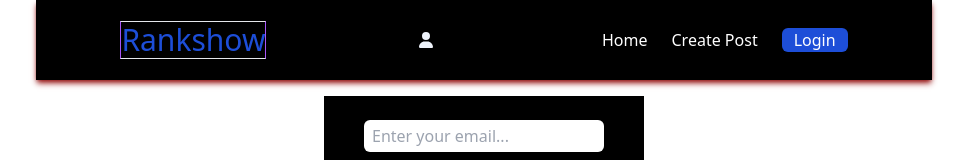
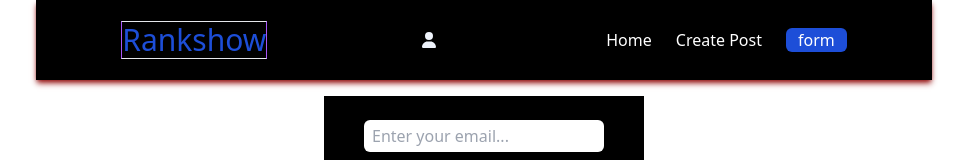
Before and after one commit to Rankshow/blog-app, a React (Vite) app: page /login in a window 1280 px wide. Shown: the top 160 px of the page, without its empty margins (156-1123 px from the left). Built offline with nearby package versions, Linux system fonts and the light colour scheme; a web font is replaced by a local one.

Commit message:
worked on the form

```diff
--- a/src/App.jsx
+++ b/src/App.jsx
@@ -7,8 +7,9 @@ import NavBar from './component/NavBar';
 
 
 
+
 function App() {
- const [isAuth, setIsAuth] = useState(false)
+ const [isAuth, setIsAuth] = useState(true);
 
   return (
     <>
--- a/src/component/Login.jsx
+++ b/src/component/Login.jsx
@@ -29,7 +29,6 @@ const Login = ({setIsAuth}) => {
         localStorage.setItem("isAuth", true);
         setIsAuth(true);
         navigate("/");
-        alert("You have successfully🎉  login");
       });
     };
 
@@ -44,6 +43,7 @@ const Login = ({setIsAuth}) => {
      {/* signIn button */}
      <button onClick={signIn} className='bg-white font-medium w-60 mx-auto mt-6  py-1 rounded-md hover:opacity-[.7]'>Sign in</button>
 
+     {/*  GooglesignIn */}
      <button onClick={googleSignIn} className='bg-white flex items-center justify-evenly font-medium w-60 mx-auto mt-6 mb-6 py-1 rounded-md hover:opacity-[.7]'>
      <img className='w-8 h-8' src={Logo} alt='google logo' /> Sign in with google
       </button>
--- a/src/component/Navbar.jsx
+++ b/src/component/Navbar.jsx
@@ -2,8 +2,21 @@ import React from 'react';
 import { Link } from 'react-router-dom';
 import { FontAwesomeIcon } from '@fortawesome/react-fontawesome';
 import { faUser } from '@fortawesome/free-solid-svg-icons';
+import { auth } from '../config/firebase';
+import { signOut } from 'firebase/auth';
 
-const NavBar = () => {
+
+const NavBar = ({isAuth, setIsAuth}) => {
+
+  // signOut
+  const logOut = () => {
+    signOut(auth).then(() => {
+      localStorage.clear();
+      setIsAuth(false);
+      window.location.pathname = "/login";
+    });
+  };
+
   return (
     <nav className='max-w-4xl mx-auto shadow-md shadow-red-800 bg-black text-white font-medium flex items-center justify-around h-20'>
       <h1 className='text-xl md:text-3xl text-blue-700 border border-l-purple-500 border-r-purple-500 font-Rampart cursor-pointer'>Rankshow</h1>
@@ -13,7 +26,12 @@ const NavBar = () => {
            <ul className='flex'>
              <Link to="/"><li className='hover:underline hover:decoration-blue-700 cursor-pointer'>Home</li></Link>
               <Link to="/createpost"><li className='hover:underline hover:decoration-blue-700 cursor-pointer md:ml-6 ml-2 '>Create Post</li></Link>
-            <Link to="/login"><button className='bg-blue-700 hover:opacity-[.7] rounded-md md:ml-6 ml-2 px-3'><a href="#">Login</a></button></Link>
+
+            {
+             !isAuth ?
+             <Link to="/login"><button className='bg-blue-700 hover:opacity-[.7] rounded-md md:ml-6 ml-2 px-3'>form</button></Link> :
+            <button onClick={logOut} className='bg-red-700 hover:opacity-[.7] rounded-md md:ml-6 ml-2 px-3'>logout</button>
+            }
           </ul>
     </nav>
   )
```
